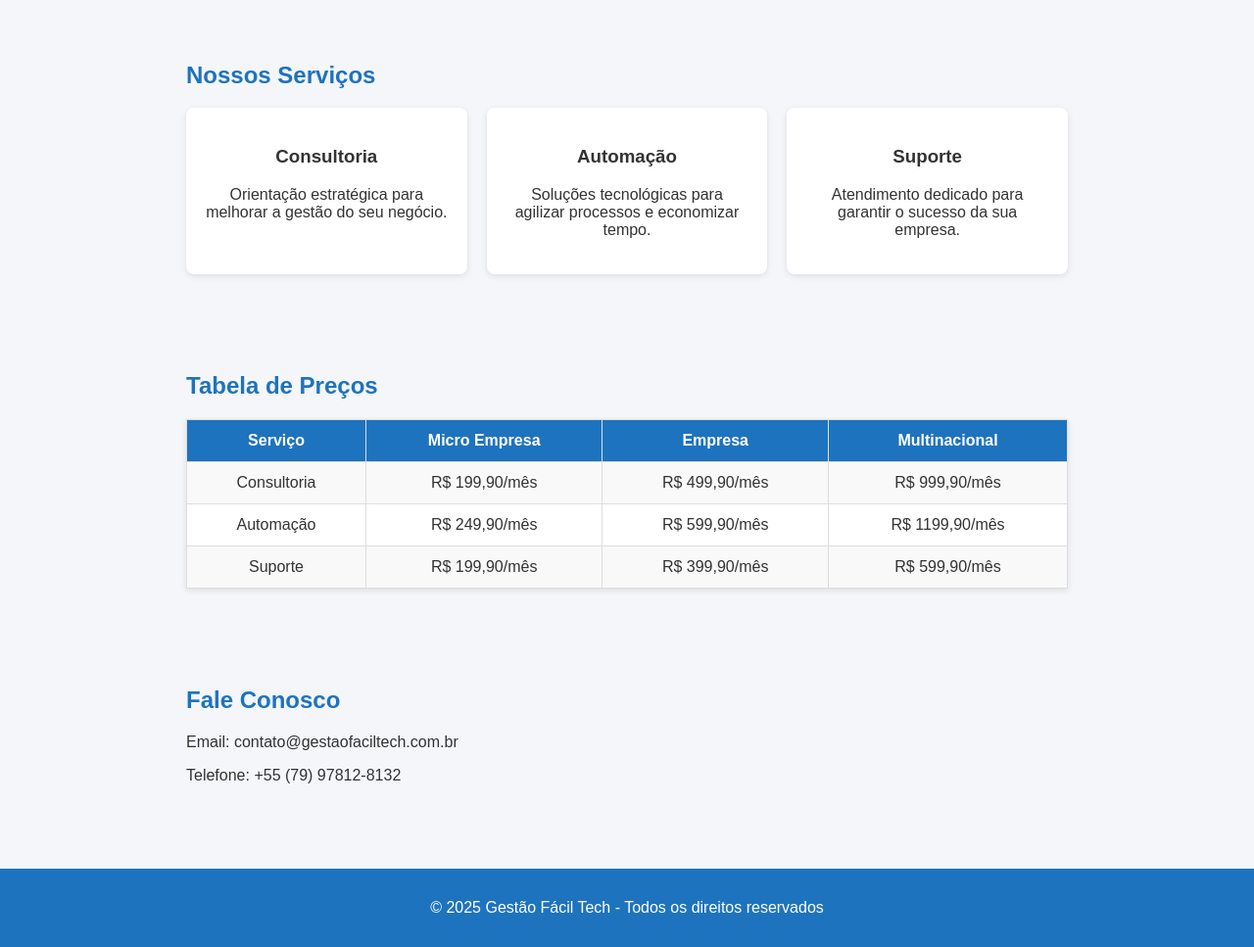
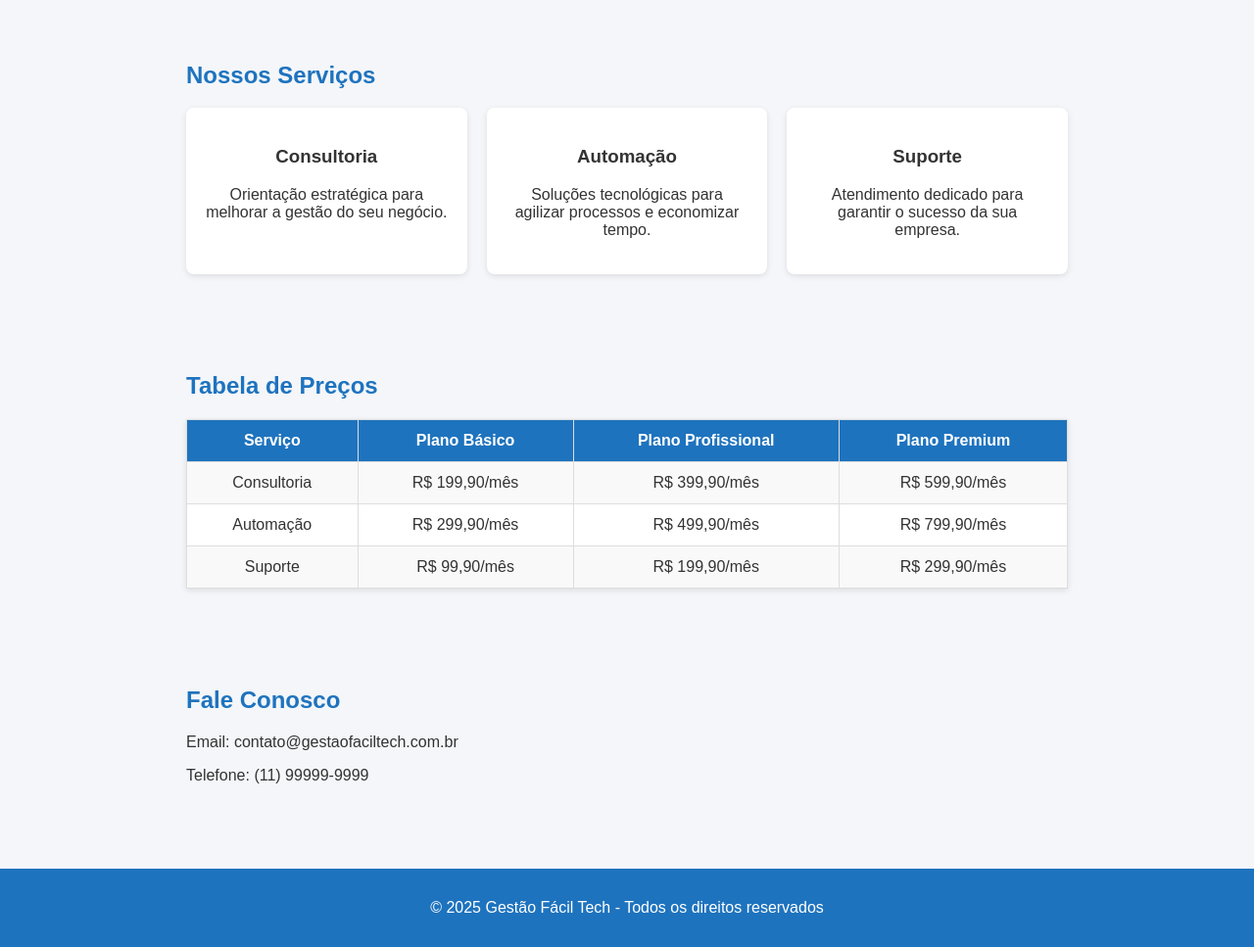
Before and after one commit to cafe1208/gestao-facil, a plain HTML site: page index.html in a window 1280 px wide. Shown: the part 1195-2162 px from the top of the page at 98% size. Drawn offline with Linux system fonts and the light colour scheme.

Commit message:
Update index.html

```diff
--- a/index.html
+++ b/index.html
@@ -158,27 +158,27 @@
     <table>
       <tr>
         <th>Serviço</th>
-        <th>Micro Empresa</th>
-        <th>Empresa</th>
-        <th>Multinacional</th>
+        <th>Plano Básico</th>
+        <th>Plano Profissional</th>
+        <th>Plano Premium</th>
       </tr>
       <tr>
         <td>Consultoria</td>
         <td>R$ 199,90/mês</td>
-        <td>R$ 499,90/mês</td>
-        <td>R$ 999,90/mês</td>
+        <td>R$ 399,90/mês</td>
+        <td>R$ 599,90/mês</td>
       </tr>
       <tr>
         <td>Automação</td>
-        <td>R$ 249,90/mês</td>
-        <td>R$ 599,90/mês</td>
-        <td>R$ 1199,90/mês</td>
+        <td>R$ 299,90/mês</td>
+        <td>R$ 499,90/mês</td>
+        <td>R$ 799,90/mês</td>
       </tr>
       <tr>
         <td>Suporte</td>
+        <td>R$ 99,90/mês</td>
         <td>R$ 199,90/mês</td>
-        <td>R$ 399,90/mês</td>
-        <td>R$ 599,90/mês</td>
+        <td>R$ 299,90/mês</td>
       </tr>
     </table>
   </section>
@@ -186,7 +186,7 @@
   <section id="contato">
     <h2>Fale Conosco</h2>
     <p>Email: contato@gestaofaciltech.com.br</p>
-    <p>Telefone: +55 (79) 97812-8132</p>
+    <p>Telefone: (11) 99999-9999</p>
   </section>
 
   <footer>
```
